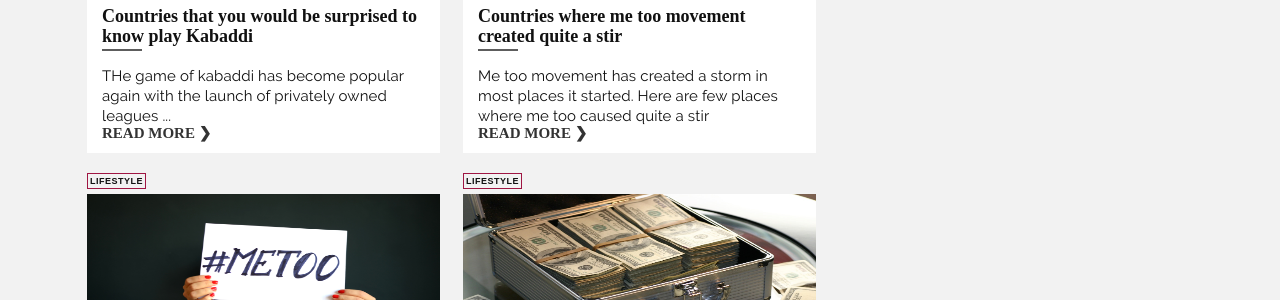
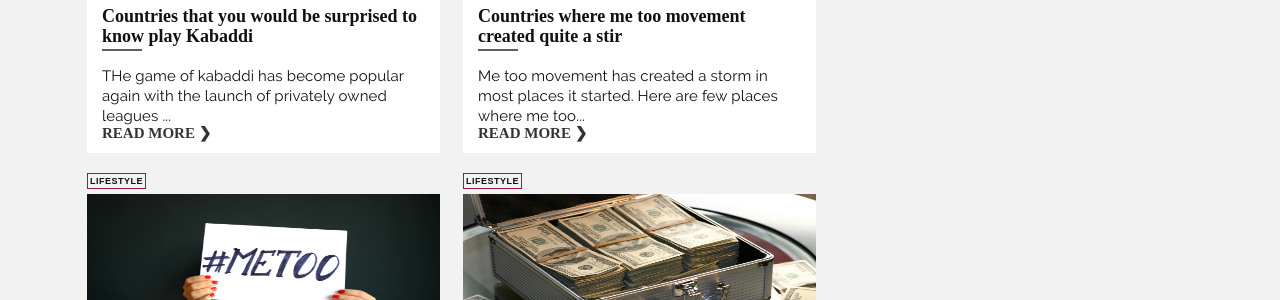
Before and after one commit to sherlifelix/blog, a Jekyll site: the page built from index.html, in a window 1280 px wide and 900 px high, scrolled down 3091 px. Shown: the part 193-493 px from the top of the window. Built offline with Jekyll 4.4.1, drawn with Linux system fonts in a browser that asks for light colours.

Commit message:
Update 2018-10-31-countries-where-me-too-movement-created-quite-a-stir.md

```diff
--- a/_posts/2018-10-31-countries-where-me-too-movement-created-quite-a-stir.md
+++ b/_posts/2018-10-31-countries-where-me-too-movement-created-quite-a-stir.md
@@ -9,7 +9,7 @@ blog_category: LifeStyle
 keywords: meToo
 description: >-
   Me too movement has created a storm in most places it started. Here are few
-  places where me too caused quite a stir
+  places where me too...
 ---
 
 USA
```
